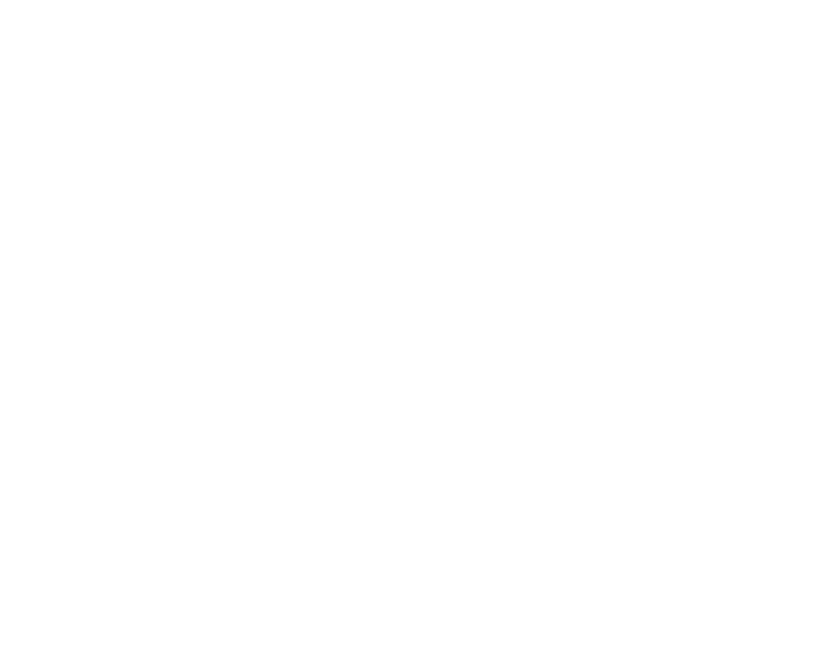
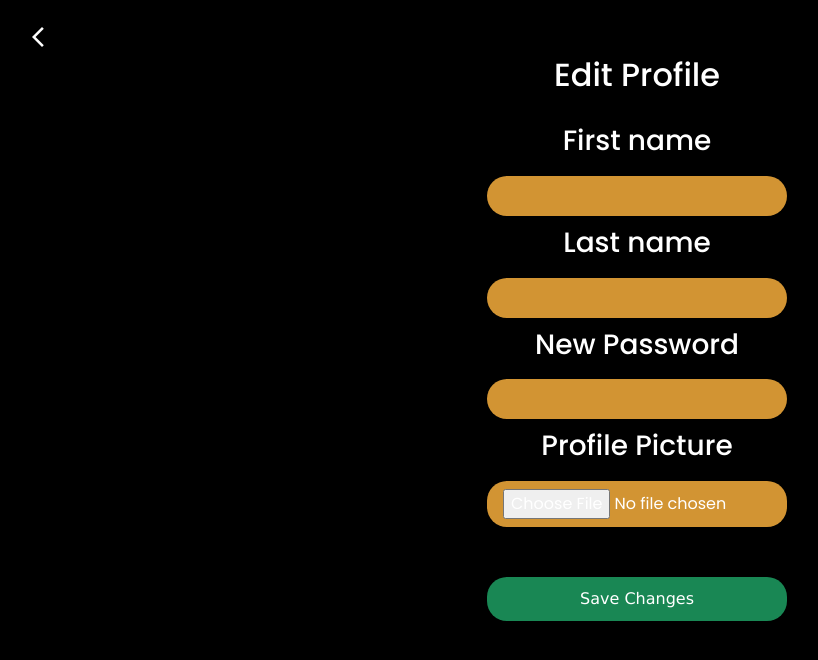
Before and after one commit to mpuseljic/ready-set-gym-frontend, a Vue app in the folder frontend/: page /edit-profile in a window 1280 px wide. Before the commit this address had no page. Shown: the top 660 px of the page, without its empty margins (3-821 px from the left). Built offline with nearby package versions, Linux system fonts and the light colour scheme; sample sign-in values are in the browser's storage.

Commit message:
update user data

```diff
--- /dev/null
+++ b/frontend/src/components/EditProfile.vue
@@ -0,0 +1,148 @@
+<template>
+  <div class="main">
+    <div class="header" :style="{ 'padding-left': '15px' }">
+      <router-link to="/profile" class="btn-dark" style="width: 100px">
+        <span class="btn-dark material-symbols-outlined"> arrow_back_ios </span>
+      </router-link>
+    </div>
+    <h2 :style="{ color: 'white', 'text-align': 'center' }">Edit Profile</h2>
+
+    <div class="input-signup">
+      <h3 class="naziv">First name</h3>
+      <input
+        type="text"
+        v-model="editedUser.firstName"
+        class="input-field"
+        required
+      />
+      <h3 class="naziv">Last name</h3>
+      <input
+        type="text"
+        v-model="editedUser.lastName"
+        class="input-field"
+        required
+      />
+      <h3 class="naziv">New Password</h3>
+      <input
+        type="password"
+        v-model="editedUser.password"
+        class="input-field"
+      />
+
+      <!-- Dodaj novi input za odabir slike -->
+      <h3 class="naziv">Profile Picture</h3>
+      <input
+        type="file"
+        accept="image/*"
+        @change="onFileChange"
+        class="input-field"
+      />
+
+      <div class="submit">
+        <button
+          type="button"
+          class="btn btn-success"
+          :style="btnStyleGreen"
+          @click="saveChanges"
+        >
+          Save Changes
+        </button>
+      </div>
+    </div>
+  </div>
+</template>
+
+<script>
+import axios from "axios";
+
+export default {
+  name: "EditProfile",
+  data() {
+    return {
+      editedUser: {
+        firstName: "",
+        lastName: "",
+        password: "",
+        profilePicture: null, // Dodaj novi property za sliku profila
+      },
+      btnStyleGreen: {
+        borderRadius: "20px",
+        width: "300px",
+        marginTop: "10px",
+        border: "none",
+      },
+    };
+  },
+  methods: {
+    async saveChanges() {
+      try {
+        const token = localStorage.getItem("token");
+        const userId = localStorage.getItem("userId");
+
+        // Kreiraj FormData objekt za slanje podataka
+        const formData = new FormData();
+        formData.append("firstName", this.editedUser.firstName);
+        formData.append("lastName", this.editedUser.lastName);
+        formData.append("password", this.editedUser.password);
+        formData.append("profilePicture", this.editedUser.profilePicture); // Dodaj sliku profila
+
+        await axios.patch(
+          `http://localhost:3000/users/profile/${userId}`,
+          formData, // Pošalji FormData objekt umjesto plain objecta
+          {
+            headers: {
+              Authorization: `Bearer ${token}`,
+              "Content-Type": "multipart/form-data", // Postavi content type na multipart/form-data
+            },
+          }
+        );
+        this.$router.push({ name: "profile" });
+      } catch (error) {
+        console.error(error.response.data);
+      }
+    },
+    onFileChange(event) {
+      // Postavi odabranu sliku u editedUser objekt
+      this.editedUser.profilePicture = event.target.files[0];
+    },
+  },
+};
+</script>
+
+<style>
+@import "../stylesheet.css";
+.main {
+  background-color: black;
+  height: 100vh;
+}
+
+.naziv {
+  color: white;
+}
+
+.input-signup {
+  margin-top: 30px;
+  display: flex;
+  justify-content: center;
+  align-items: center;
+  flex-direction: column;
+}
+
+.input-field {
+  background-color: #d29433;
+  width: 300px;
+  min-width: 100px;
+  padding: 8px 16px 8px 16px;
+  border-radius: 20px;
+  text-align: center;
+  margin: 10px;
+}
+
+.submit {
+  display: flex;
+  flex-direction: column;
+  justify-content: center;
+  align-items: center;
+  margin-top: 30px;
+}
+</style>
--- a/frontend/src/components/Profile.vue
+++ b/frontend/src/components/Profile.vue
@@ -18,7 +18,7 @@
       <h1 style="color: white">My Profile</h1>
     </div>
 
-    <div class="user-profile-img">
+    <div class="user-profile-img" @click="editProfile">
       <span
         class="material-symbols-outlined profile-pic"
         :style="{ backgroundImage: 'url(' + profilePicture + ')' }"
@@ -140,6 +140,7 @@
 <script>
 import NavBar from "@/components/NavBar.vue";
 import axios from "axios";
+
 export default {
   name: "ProfileUser",
   components: {
@@ -175,6 +176,9 @@
     async logout() {
       localStorage.removeItem("token");
       this.$router.push({ name: "login" });
+    },
+    editProfile() {
+      this.$router.push({ name: "EditProfile" });
     },
   },
 };
--- a/frontend/src/router/index.js
+++ b/frontend/src/router/index.js
@@ -1,3 +1,4 @@
+/* eslint-disable */
 import { createRouter, createWebHistory } from "vue-router";
 import SignUp from "../views/SignUp.vue";
 import LogIn from "../views/LogIn.vue";
@@ -6,6 +7,8 @@
 import DiaryEntry from "../components/Diary.vue";
 import HomePage from "../components/HomePage.vue";
 import ProfileUser from "../components/Profile.vue";
+import EditProfile from "@/components/EditProfile.vue";
+import generalView from "@/views/generalView.vue";
 
 const routes = [
   {
@@ -38,13 +41,19 @@
   {
     path: "/home",
     name: "home",
-    component: HomePage,
+    component: generalView,
     meta: { requiresAuth: true },
   },
   {
     path: "/profile",
     name: "profile",
     component: ProfileUser,
+    meta: { requiresAuth: true },
+  },
+  {
+    path: "/edit-profile",
+    name: "EditProfile",
+    component: EditProfile,
     meta: { requiresAuth: true },
   },
 ];
```
